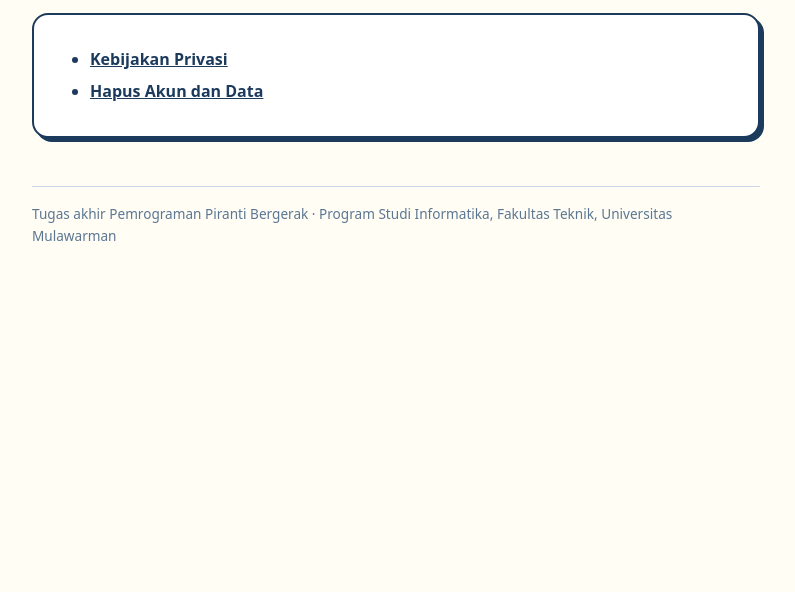
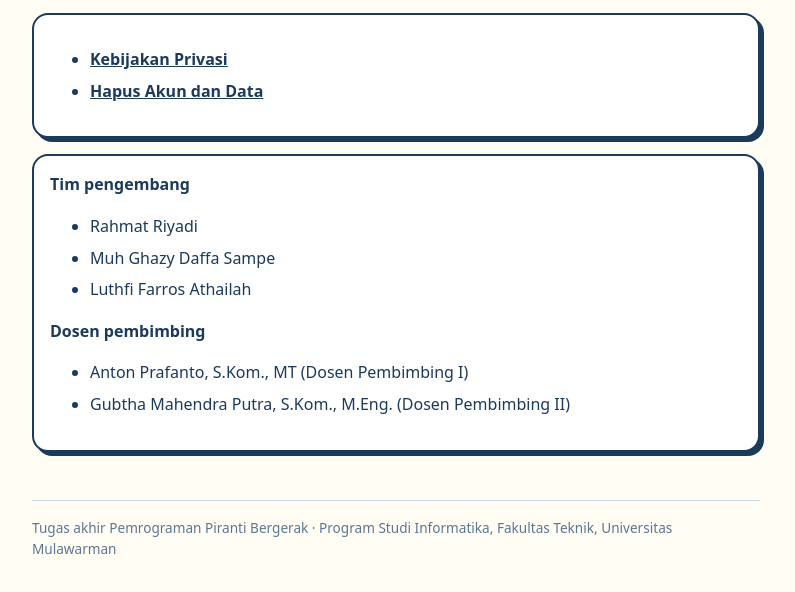
Before and after one commit to riyadiambis/insap-kebijakan, a plain HTML site: page index.html in a window 1280 px wide. Shown: the part 158-750 px from the top of the page, without its empty margins (244-1039 px from the left). Drawn offline with Linux system fonts and the light colour scheme.

Commit message:
Tambah dosen pembimbing dan tim pengembang

```diff
--- a/index.html
+++ b/index.html
@@ -26,6 +26,20 @@
     </ul>
   </div>
 
+  <div class="kartu">
+    <strong>Tim pengembang</strong>
+    <ul>
+      <li>Rahmat Riyadi</li>
+      <li>Muh Ghazy Daffa Sampe</li>
+      <li>Luthfi Farros Athailah</li>
+    </ul>
+    <strong>Dosen pembimbing</strong>
+    <ul>
+      <li>Anton Prafanto, S.Kom., MT (Dosen Pembimbing I)</li>
+      <li>Gubtha Mahendra Putra, S.Kom., M.Eng. (Dosen Pembimbing II)</li>
+    </ul>
+  </div>
+
   <footer>
     Tugas akhir Pemrograman Piranti Bergerak · Program Studi Informatika, Fakultas Teknik, Universitas Mulawarman
   </footer>
```
Also changed, not shown: kebijakan-privasi.html (+1 -1 lines).
